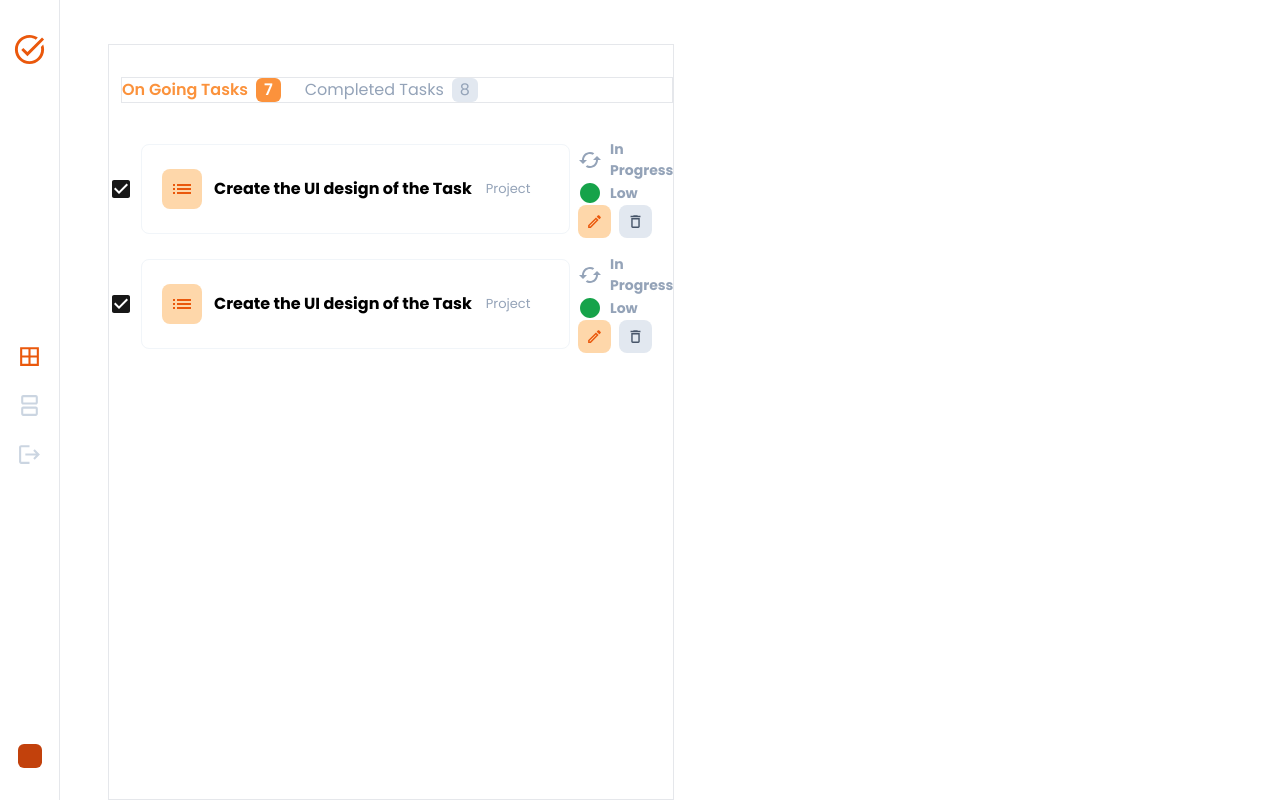
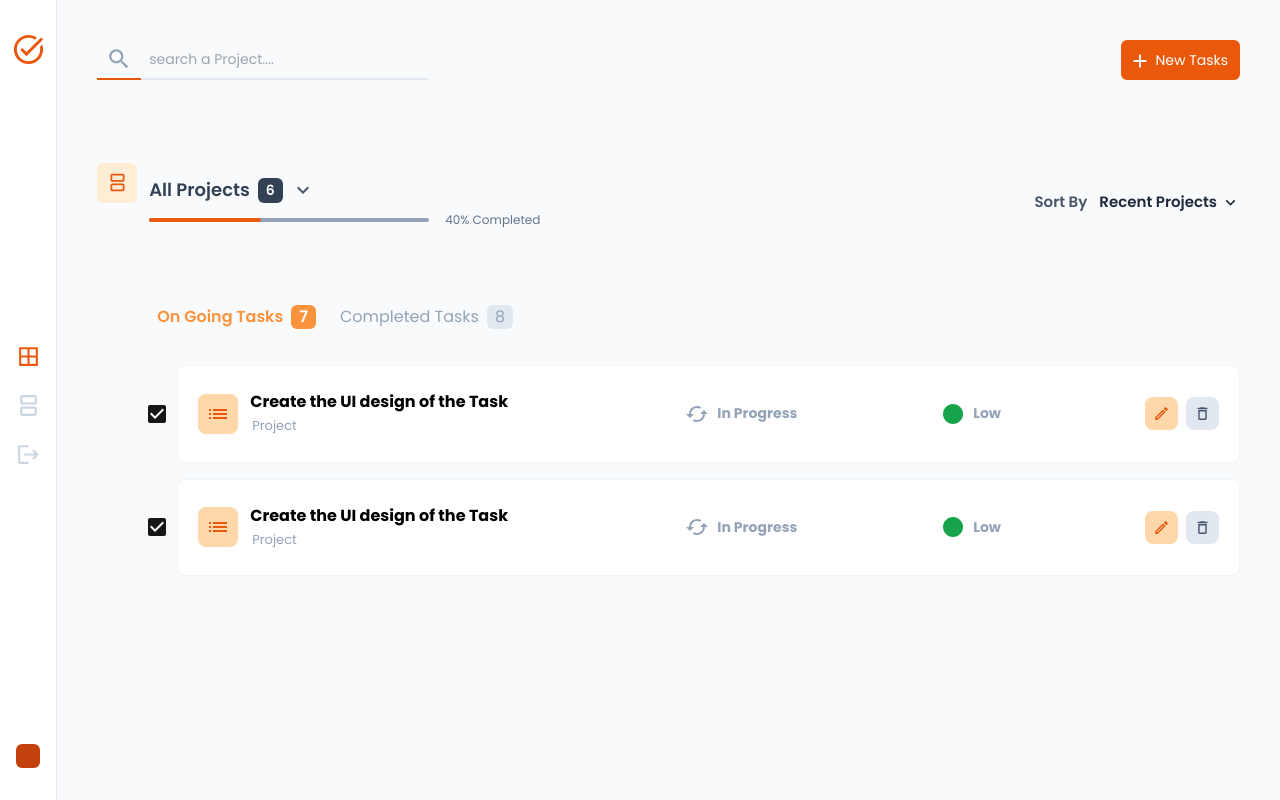
Before and after one commit to RdhYuGaan/ManageMate, a Next.js app: page / in a window 1280 px wide. Built offline with nearby package versions, Linux system fonts and the light colour scheme.

Commit message:
finished and change Tasks page

```diff
--- a/app/Pages/AllTasks/Components/AllTasks.tsx
+++ b/app/Pages/AllTasks/Components/AllTasks.tsx
@@ -2,15 +2,14 @@ import TasksHeader from "./TasksHeader";
 import TasksList from "./TasksList";
 import TasksSubHeader from "./TasksSubHeader";
 
-function AllTasksContainer() {
+function AllTasks() {
     return (
         <div className="bg-slate-50 w-full p-10">
             <TasksHeader />
-
             <TasksSubHeader />
-             {/* <TasksList /> */}
+            <TasksList />
         </div>
     );
 }
 
-export default AllTasksContainer;
+export default AllTasks;
--- a/app/Pages/AllTasks/Components/TasksHeader.tsx
+++ b/app/Pages/AllTasks/Components/TasksHeader.tsx
@@ -39,10 +39,10 @@ function SearchBar(){
 
 function AddProjectButton(){
     return(
-        <button className='bg-orange-600 text-white px-2 pr-3 text-[14px] rounded-md flex gap-1 items-center'>
+        <button className='bg-orange-600 text-white px-2 pr-3 text-[14px] h-10 rounded-md flex gap-1 items-center'>
             <AddIcon sx={{fontSize:'22px'}}
             className='mt-[2px]' />
-            <span>New Tasks </span>
+            <span>New Tasks</span>
 
         </button>
     );
--- a/app/Pages/AllTasks/Components/TasksList.tsx
+++ b/app/Pages/AllTasks/Components/TasksList.tsx
@@ -2,14 +2,14 @@ import React from 'react';
 import ListIcon from '@mui/icons-material/List';
 import CachedIcon from '@mui/icons-material/Cached';
 import CircleIcon from '@mui/icons-material/Circle';
-import EditOutLinedIcon from '@mui/icons-material/EditOutLined';
+import EditOutlinedIcon from '@mui/icons-material/EditOutlined';
 import DeleteOutlineOutlinedIcon from '@mui/icons-material/DeleteOutlineOutlined';
 import Checkbox from '@mui/icons-material/CheckBox';
 
 
 function TasksList() {
   return (
-    <div className="ml-12 mt-11 flex-col  bg-white flex gap-4 border">
+    <div className="ml-12 mt-11 flex-col  flex gap-4  ">
       <Tabs />
       <div className="flex flex-col gap-4">
         <SingleTask />
@@ -23,7 +23,7 @@ export default TasksList;
 
 function Tabs() {
   return (
-    <div className="flex items-center mt-8 ml-3 gap-6 mb-5 border">
+    <div className="flex items-center mt-8 ml-3 gap-6 mb-5 ">
       <div className="flex gap-2 text-orange-400 font-semibold">
         <span>On Going Tasks</span>
         <span className="px-2 bg-orange-400 text-white rounded-md">7</span>
@@ -53,7 +53,6 @@ function SingleTask() {
             <span className="font-bold text-black hover:text-orange-600 cursor-pointer">
               Create the UI design of the Task
             </span>
-          </div>
             <div className="flex">
               <span className="text-slate-400 text-[13px] p-[2px]">
               Project
@@ -61,10 +60,9 @@ function SingleTask() {
             </div>
           </div>
         </div>
-
         {/* status */}
 
-      <div className='flex-gap-36 font-bold items-center'>
+        <div className='flex gap-36 font-bold items-center'>
           <div className='flex gap-2 items-center'>
            <CachedIcon className="text-[24px] text-slate-400" />
            <span className='text-[14px] text-slate-400'>In Progress </span>
@@ -83,7 +81,7 @@ function SingleTask() {
 
           {/* edit button */}
           <div className='rounded-lg p-2 flex items-center transition-all justify-center cursor-pointer bg-orange-200 hover:bg-orange-300'>
-            <EditOutLinedIcon
+            <EditOutlinedIcon
             sx={{fontSize:"17px"}}
             className="text-orange-600" />
 
@@ -100,5 +98,9 @@ function SingleTask() {
         </div>
 
       </div>
+
+
+
+    </div>
   );
 }
--- a/app/Pages/AllTasks/Components/TasksSubHeader.tsx
+++ b/app/Pages/AllTasks/Components/TasksSubHeader.tsx
@@ -47,8 +47,11 @@ function SortByButton() {
         <div className="flex text-[15px] font-semibold gap-3">
             <span className="text-slate-600">Sort By</span>
             <div className="flex gap-1 items-center cursor-pointer">
-                <span className="text-slate-800">Recent Tasks</span>
-                <KeyboardArrowDownIcon sx={{ fontSize: "19px" }} />
+                <span className="text-slate-800">Recent Projects</span>
+                <KeyboardArrowDownIcon
+                    sx={{ fontSize: "19px" }}
+                    className="text-slate-800"
+                />
             </div>
         </div>
     );
--- a/app/page.tsx
+++ b/app/page.tsx
@@ -5,12 +5,14 @@ import AllProjectsSection from "./Pages/AllProjects/Components/AllProjectsSectio
 import AllTasks from "./Pages/AllTasks/Components/AllTasks";
 import TasksList from "./Pages/AllTasks/Components/TasksList";
 
+
+
 export default function Home() {
   return (
     <div className="flex w-full h-screen poppins ">
       <SlideBar />
-      {/* <AllProjects />   */}
-      <TasksList />
+       {/* <AllProjects />    */}
+       <AllTasks />
 
     </div>
   );
```
Lines whose indentation alone changed are shown as unchanged.
